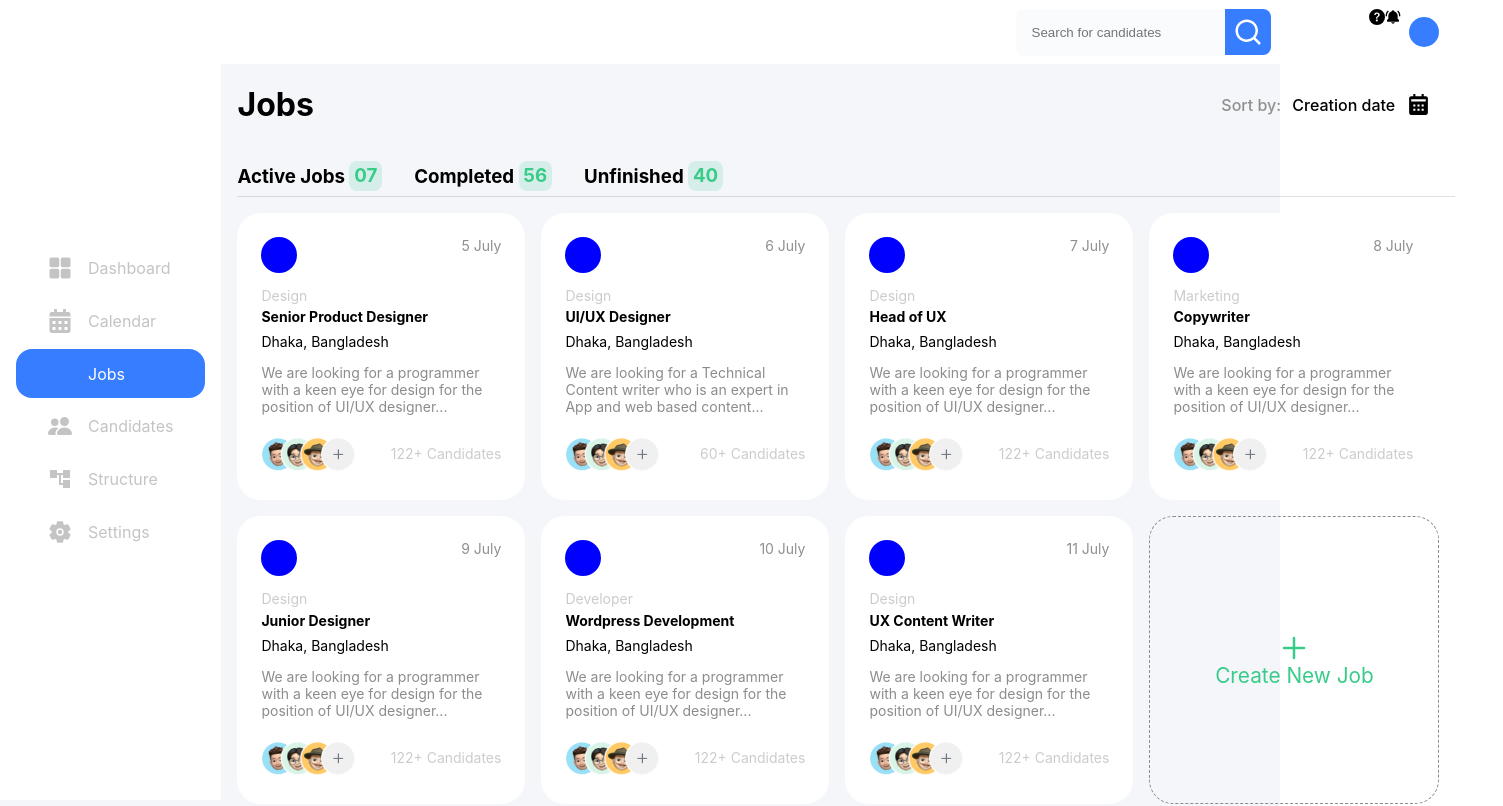
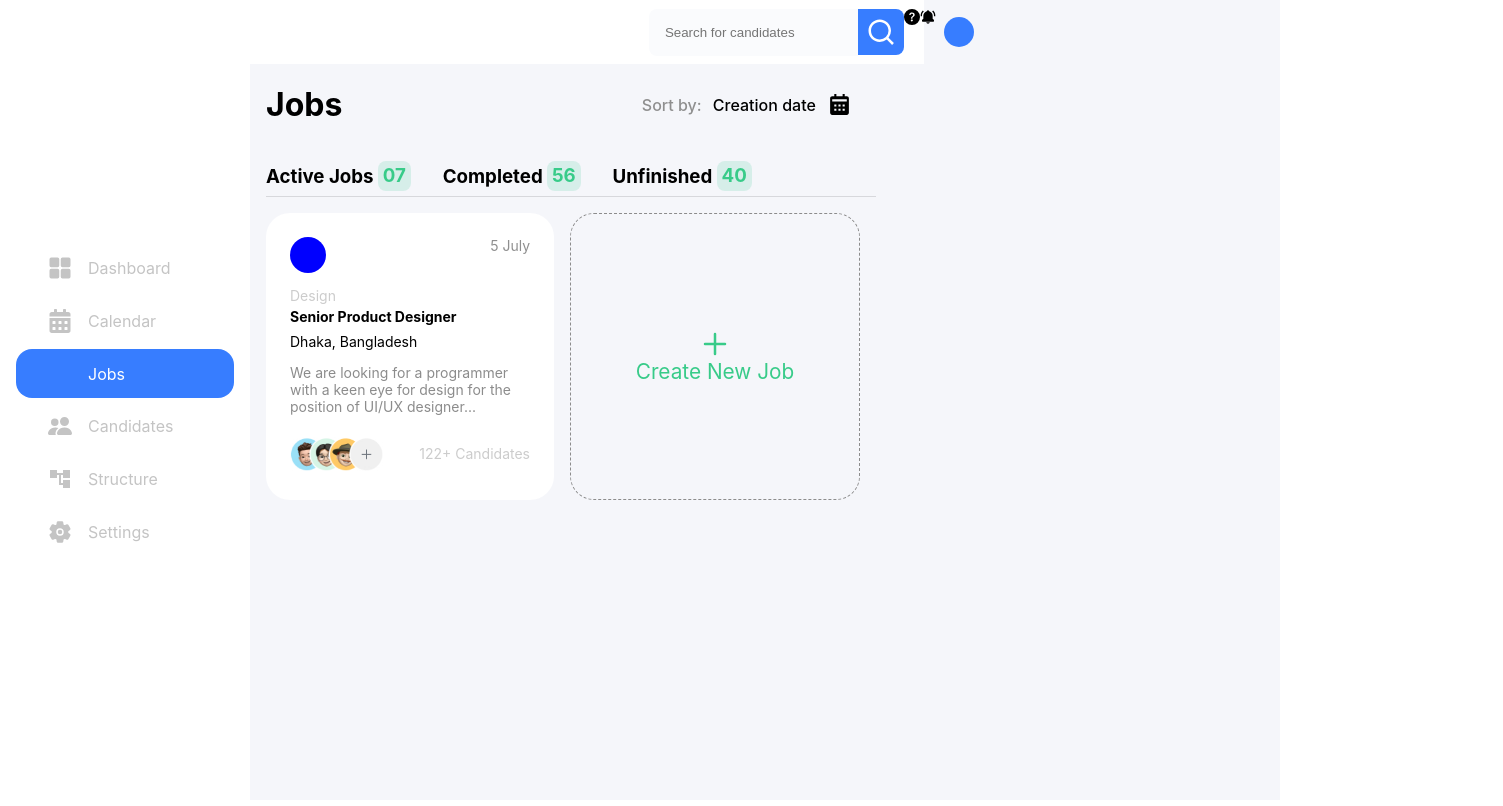
Before and after one commit to Saswati1701/HRMDashboard, a React (Create React App) app: page /Jobs in a window 1280 px wide. Shown: the top 806 px of the page, 1503 px wide, since content can reach past the window. Built offline with nearby package versions, Linux system fonts and the light colour scheme; some icons are missing.

Commit message:
implmented search functionalty

```diff
--- a/src/components/topbar/Topbar.jsx
+++ b/src/components/topbar/Topbar.jsx
@@ -5,12 +5,12 @@ import { BsQuestionCircleFill } from "react-icons/bs";
 import { BiSolidBellRing } from "react-icons/bi";
 
 
-const Topbar = () => {
+const Topbar = ( { callback } ) => {
   return (
     <div className='topbar'>
       <div className='place-search-profile'>
         <div className='search-bar'>
-          <input type="text" placeholder="Search for candidates" style={{border:'none', padding:'1rem' , borderRadius:'0.5rem 0 0 0.5rem',  backgroundColor:"#FAFBFD  "}} />
+          <input type="text" onChange={(e) => { callback(e.target.value) } } placeholder="Search for candidates" style={{border:'none', padding:'1rem' , borderRadius:'0.5rem 0 0 0.5rem',  backgroundColor:"#FAFBFD  "}} />
           <RiSearchLine color='white' size={30} style={{ backgroundColor:"#377DFF", borderRadius:'0 0.5rem 0.5rem 0', padding:'0.5rem'}}/>
         </div>
         <div className="profile">
--- a/src/containers/jobs/Jobs.jsx
+++ b/src/containers/jobs/Jobs.jsx
@@ -1,4 +1,4 @@
-import React from 'react'
+import React , {useState} from 'react'
 import './jobs.css'
 import Avatars from '../../images/avatars.png'
 import { HiOutlinePlus } from "react-icons/hi";
@@ -6,7 +6,6 @@ import Topbar from '../../components/topbar/Topbar';
 import { Divider } from '@mui/material';
 import { BiSolidCalendar } from "react-icons/bi";
 import { BsQuestionCircleFill } from "react-icons/bs";
-
 
 const jobInfo=[
   {
@@ -16,6 +15,25 @@ const jobInfo=[
     location:"Dhaka, Bangladesh",
     description:"We are looking for a programmer with a keen eye for design for the position of UI/UX designer...",
     count:"122+ Candidates",
+    status: "active"
+  },
+  {
+    postDate:"11 July",
+    team:"Design",
+    role:"UX Content Writer",
+    location:"Dhaka, Bangladesh",
+    description:"We are looking for a programmer with a keen eye for design for the position of UI/UX designer...",
+    count:"122+ Candidates",
+    status: "completed"
+  },
+  {
+    postDate:"5 July",
+    team:"Design 3",
+    role:"Senior Product Designer",
+    location:"Dhaka, Bangladesh",
+    description:"We are looking for a programmer with a keen eye for design for the position of UI/UX designer...",
+    count:"122+ Candidates",
+    status: "unfinished"
   },
   {
     postDate:"6 July",
@@ -24,6 +42,7 @@ const jobInfo=[
     location:"Dhaka, Bangladesh",
     description:"We are looking for a Technical Content writer who is an expert in App and web based content...",
     count:"60+ Candidates",
+    status: "unfinished"
   },
   {
     postDate:"7 July",
@@ -32,6 +51,7 @@ const jobInfo=[
     location:"Dhaka, Bangladesh",
     description:"We are looking for a programmer with a keen eye for design for the position of UI/UX designer...",
     count:"122+ Candidates",
+    status: "unfinished"
   },
   {
     postDate:"8 July",
@@ -40,6 +60,7 @@ const jobInfo=[
     location:"Dhaka, Bangladesh",
     description:"We are looking for a programmer with a keen eye for design for the position of UI/UX designer...",
     count:"122+ Candidates",
+    status: "unfinished"
   },
   {
     postDate:"9 July",
@@ -48,6 +69,7 @@ const jobInfo=[
     location:"Dhaka, Bangladesh",
     description:"We are looking for a programmer with a keen eye for design for the position of UI/UX designer...",
     count:"122+ Candidates",
+    status: "unfinished"
   },
   {
     postDate:"10 July",
@@ -56,6 +78,7 @@ const jobInfo=[
     location:"Dhaka, Bangladesh",
     description:"We are looking for a programmer with a keen eye for design for the position of UI/UX designer...",
     count:"122+ Candidates",
+    status: "unfinished"
   },
   {
     postDate:"11 July",
@@ -64,6 +87,7 @@ const jobInfo=[
     location:"Dhaka, Bangladesh",
     description:"We are looking for a programmer with a keen eye for design for the position of UI/UX designer...",
     count:"122+ Candidates",
+    status: "unfinished"
   },
 
 ]
@@ -91,24 +115,28 @@ const JobCard=({postDate, team, role, location, description, count})=>{
   )
 }
 const Jobs = () => {
+  const [jobArray, setJobArray] = useState(jobInfo);
+  const [status, setStatus] = useState("active"); // completed, unfinished
+  const [query, setQuery] = useState("");
+
   return (
     <div>
-      <Topbar/>
+      <Topbar callback={setQuery}/>
       <div className='jobs-header'>
         <div className='jobs-title'>
           <h1>Jobs</h1>
           <p className='sort' > <span style={{color:'#8F8F8F'}}>Sort by: </span> <span>Creation date</span> <span style={{display:'flex', justifyContent:'center', alignItems:'center'}}><BiSolidCalendar size={25}/></span></p>
         </div>
         <div className='jobs-nav'>
-          <h3>Active Jobs <span className='jobs-nav-count'>07</span></h3>
-          <h3>Completed <span className='jobs-nav-count'>56</span></h3>
-          <h3>Unfinished <span className='jobs-nav-count'>40</span></h3>
+          <h3 onClick={() => { setStatus("active") } }>Active Jobs <span className='jobs-nav-count'>07</span></h3>
+          <h3 onClick={() => { setStatus("completed") } }>Completed <span className='jobs-nav-count'>56</span></h3>
+          <h3 onClick={() => { setStatus("unfinished") } }>Unfinished <span className='jobs-nav-count'>40</span></h3>
         </div>
         <Divider/>
       </div>
       <div className='Jobs'>
 
-        {jobInfo.map((val, ind)=>{ return (
+        {jobArray.filter((obj) => obj.status === status && obj.role.toLocaleLowerCase().search(query.toLocaleLowerCase()) >= 0 ).map((val)=>{ return (
           <JobCard
           postDate ={ val.postDate }
           team={val.team}
```
